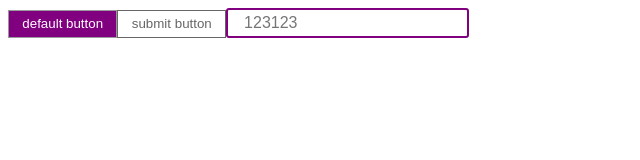
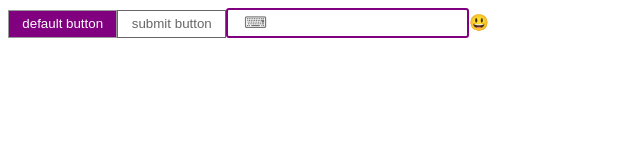
Before and after one commit to 7ylee/uipack-react, a React (Vite) app: page / in a window 1280 px wide. Shown: the top 160 px of the page, without its empty margins (0-640 px from the left). Built offline with nearby package versions, Linux system fonts and the light colour scheme.

Commit message:
tdd example 2 Emoji

```diff
--- a/src/App.js
+++ b/src/App.js
@@ -1,12 +1,15 @@
 import React from 'react';
 import Button from './components/Button';
 import Input from './components/Input';
+import Emoji from './components/Emoji';
 
 const App = () => (
     <div>
         <Button type="button" text="default button" />
         <Button type="submit" text="submit button" />
-        <Input type="text" placeholder="123123" />
+        <Input type="text" placeholder="⌨" />
+
+        <Emoji label="smileface" content="😃" />
     </div>
 );
 
--- a/src/components/Button.js
+++ b/src/components/Button.js
@@ -7,14 +7,14 @@ export const style = {
         'color': '#fff',
         'border': '1px solid #999',
         'padding': '0.25em 1em',
-        'line-height': '1.5',
+        'lineHeight': '1.5',
     },
     submit: {
         'background': '#fff',
         'color': '#666',
         'border': '1px solid #666',
         'padding': '0.25em 1em',
-        'line-height': '1.5',
+        'lineHeight': '1.5',
     }
 };
 
--- /dev/null
+++ b/src/components/Emoji.js
@@ -0,0 +1,13 @@
+import React from 'react';
+import PropTypes from 'prop-types';
+
+const Emoji = ({ label, content }) => (
+    <span role="img" aria-label={label}>{content}</span>
+);
+
+Emoji.propTypes = {
+    content: PropTypes.string.isRequired,
+    label: PropTypes.string.isRequired
+};
+
+export default Emoji;
--- a/src/uipack-react.js
+++ b/src/uipack-react.js
@@ -1,7 +1,9 @@
 import Button from './components/Button';
+import Emoji from './components/Emoji';
 import Input from './components/Input';
 
 module.exports = {
     Button,
-    Input
+    Emoji,
+    Input,
 };
```
Also changed, not shown: 1 other file (tests, documents, lock files or other folders).
